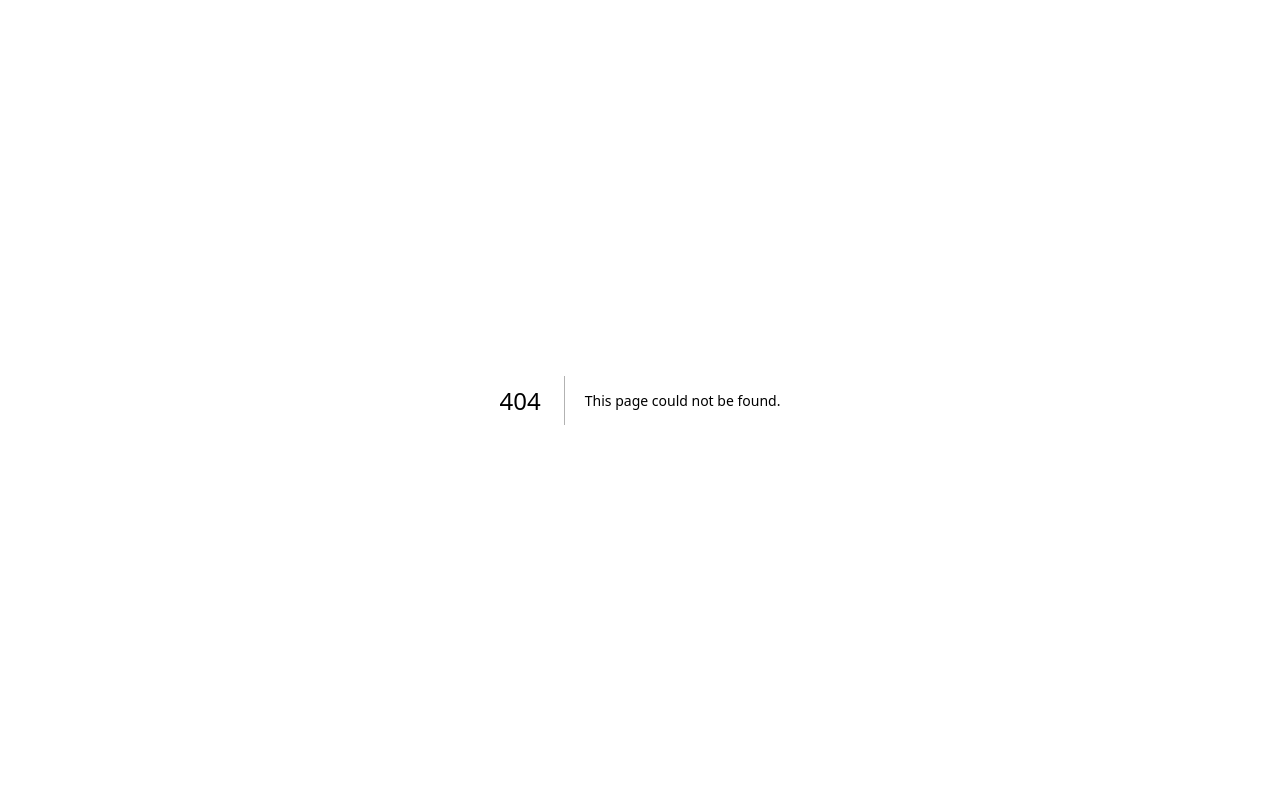
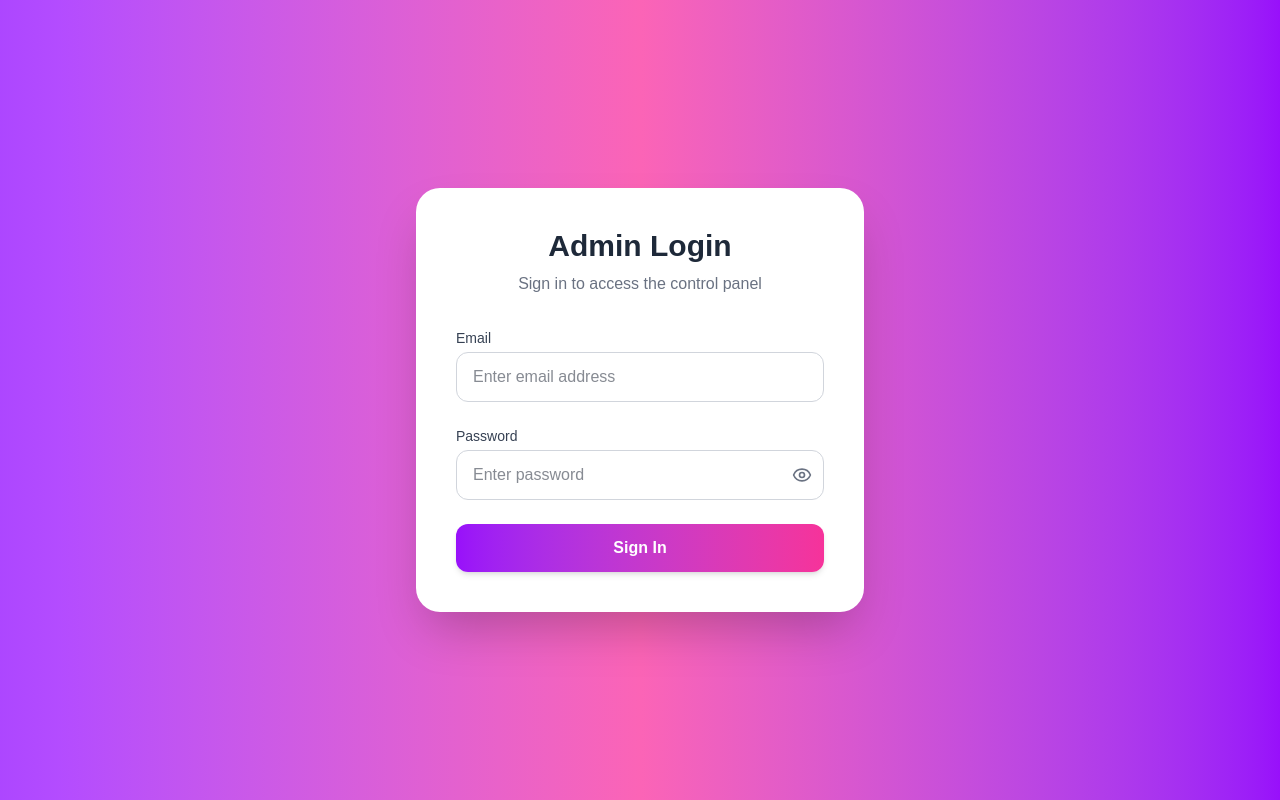
Before and after one commit to sauravbhati0991/PhotoBooth, a Next.js app: page /admin/login in a window 1280 px wide. Before the commit this address had no page. Built offline with nearby package versions, Linux system fonts and the light colour scheme.

Commit message:
admin login

```diff
--- /dev/null
+++ b/app/admin/login/page.tsx
@@ -0,0 +1,104 @@
+"use client";
+
+import { useState } from "react";
+import { useRouter } from "next/navigation";
+import { Eye, EyeOff } from "lucide-react";
+
+export default function AdminLogin() {
+  const router = useRouter();
+  const [email, setEmail] = useState("");
+  const [password, setPassword] = useState("");
+  const [showPassword, setShowPassword] = useState(false);
+  const [error, setError] = useState("");
+  const [loading, setLoading] = useState(false);
+
+  const handleLogin = async (e: React.FormEvent) => {
+    e.preventDefault();
+    setError("");
+    setLoading(true);
+
+    try {
+      const response = await fetch("/api/admin/login", {
+        method: "POST",
+        headers: { "Content-Type": "application/json" },
+        body: JSON.stringify({ email, password }),
+      });
+
+      if (response.ok) {
+        router.push("/admin");
+        router.refresh();
+      } else {
+        const data = await response.json();
+        setError(data.error || "Login failed");
+      }
+    } catch (err) {
+      setError("An unexpected error occurred.");
+    } finally {
+      setLoading(false);
+    }
+  };
+
+  return (
+    <div className="min-h-screen bg-gradient-to-r from-purple-500 via-pink-400 to-purple-600 flex items-center justify-center p-6">
+      <div className="bg-white rounded-3xl shadow-2xl w-full max-w-md p-10">
+        <div className="text-center mb-8">
+          <h1 className="text-3xl font-bold text-gray-800">Admin Login</h1>
+          <p className="text-gray-500 mt-2">Sign in to access the control panel</p>
+        </div>
+
+        <form onSubmit={handleLogin} className="space-y-6">
+          <div>
+            <label className="block text-sm font-medium text-gray-700 mb-1">
+              Email
+            </label>
+            <input
+              type="email"
+              value={email}
+              onChange={(e) => setEmail(e.target.value)}
+              className="w-full px-4 py-3 rounded-xl border border-gray-300 focus:outline-none focus:ring-2 focus:ring-purple-500 focus:border-transparent transition text-gray-900"
+              placeholder="Enter email address"
+              required
+            />
+          </div>
+
+          <div>
+            <label className="block text-sm font-medium text-gray-700 mb-1">
+              Password
+            </label>
+            <div className="relative">
+              <input
+                type={showPassword ? "text" : "password"}
+                value={password}
+                onChange={(e) => setPassword(e.target.value)}
+                className="w-full px-4 py-3 rounded-xl border border-gray-300 focus:outline-none focus:ring-2 focus:ring-purple-500 focus:border-transparent transition text-gray-900"
+                placeholder="Enter password"
+                required
+              />
+              <button
+                type="button"
+                onClick={() => setShowPassword(!showPassword)}
+                className="absolute right-3 top-1/2 -translate-y-1/2 text-gray-500 hover:text-gray-700 transition"
+              >
+                {showPassword ? <EyeOff size={20} /> : <Eye size={20} />}
+              </button>
+            </div>
+          </div>
+
+          {error && (
+            <div className="text-red-500 text-sm text-center bg-red-50 p-3 rounded-xl border border-red-100">
+              {error}
+            </div>
+          )}
+
+          <button
+            type="submit"
+            disabled={loading}
+            className="w-full bg-gradient-to-r from-purple-600 to-pink-500 text-white font-semibold py-3 rounded-xl shadow-md hover:opacity-90 focus:outline-none focus:ring-2 focus:ring-purple-500 focus:ring-offset-2 transition disabled:opacity-70"
+          >
+            {loading ? "Signing in..." : "Sign In"}
+          </button>
+        </form>
+      </div>
+    </div>
+  );
+}
--- a/app/admin/page.tsx
+++ b/app/admin/page.tsx
@@ -5,12 +5,28 @@ import { useRouter } from "next/navigation";
 
 export default function GridCardsSectionAdmin() {
   const router = useRouter();
+  const handleLogout = async () => {
+    try {
+      await fetch("/api/admin/logout", { method: "POST" });
+      router.push("/admin/login");
+      router.refresh();
+    } catch (error) {
+      console.error("Logout failed", error);
+    }
+  };
+
   return (
     <div className="min-h-screen bg-gradient-to-r from-purple-500 via-pink-400 to-purple-600 text-white">
       <nav className="max-w-7xl mx-auto flex items-center justify-between p-6">
         <Link href="/" className="text-2xl font-bold">
           PhotoBooth
         </Link>
+        <button
+          onClick={handleLogout}
+          className="bg-white/20 cursor-pointer hover:bg-white/30 px-4 py-2 rounded-xl backdrop-blur-sm transition font-medium"
+        >
+          Logout
+        </button>
       </nav>
 
       <div className="max-w-6xl mx-auto px-6 pb-20">
--- /dev/null
+++ b/app/api/admin/login/route.ts
@@ -0,0 +1,51 @@
+import { cookies } from "next/headers";
+import { NextResponse } from "next/server";
+import clientPromise from "@/lib/mongodb";
+
+export async function POST(req: Request) {
+  try {
+    const { email, password } = await req.json();
+
+    if (!email || !password) {
+      return NextResponse.json(
+        { error: "Email and password are required" },
+        { status: 400 },
+      );
+    }
+
+    const client = await clientPromise;
+    const db = client.db("photobooth");
+
+    const user = await db.collection("users").findOne({
+      email: email,
+      password: password, // Note: In a production app, use bcrypt to compare hashes
+      role: "admin",
+    });
+
+    if (user) {
+      // Set a cookie that will be checked by middleware
+      const cookieStore = await cookies();
+      cookieStore.set({
+        name: "admin_token",
+        value: "authenticated",
+        httpOnly: true,
+        path: "/",
+        secure: process.env.NODE_ENV === "production",
+        maxAge: 60 * 60 * 24, // 1 day
+      });
+
+      return NextResponse.json({ success: true });
+    }
+
+    return NextResponse.json(
+      { error: "Invalid email, password, or insufficient permissions" },
+      { status: 401 },
+    );
+  } catch (error) {
+    console.error("Login error:", error);
+    return NextResponse.json(
+      { error: "Internal server error" },
+      { status: 500 },
+    );
+  }
+}
--- /dev/null
+++ b/app/api/admin/logout/route.ts
@@ -0,0 +1,8 @@
+import { cookies } from "next/headers";
+import { NextResponse } from "next/server";
+
+export async function POST() {
+  const cookieStore = await cookies();
+  cookieStore.delete("admin_token");
+  return NextResponse.json({ success: true });
+}
--- /dev/null
+++ b/middleware.ts
@@ -0,0 +1,30 @@
+import { NextResponse } from "next/server";
+import type { NextRequest } from "next/server";
+
+export function middleware(request: NextRequest) {
+  const { pathname } = request.nextUrl;
+
+  // Protect only /admin routes
+  if (pathname.startsWith("/admin")) {
+    const adminToken = request.cookies.get("admin_token");
+    const isLoginPage = pathname === "/admin/login";
+
+    // If not logged in and not on login page, redirect to login
+    if (!adminToken && !isLoginPage) {
+      const loginUrl = new URL("/admin/login", request.url);
+      return NextResponse.redirect(loginUrl);
+    }
+
+    // If logged in and on login page, redirect to admin dashboard
+    if (adminToken && isLoginPage) {
+      const adminUrl = new URL("/admin", request.url);
+      return NextResponse.redirect(adminUrl);
+    }
+  }
+
+  return NextResponse.next();
+}
+
+export const config = {
+  matcher: ["/admin/:path*"],
+};
```
